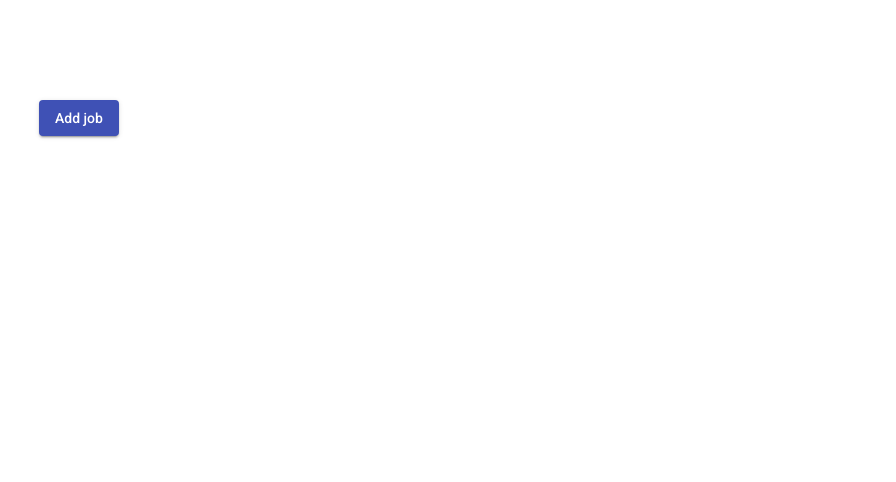
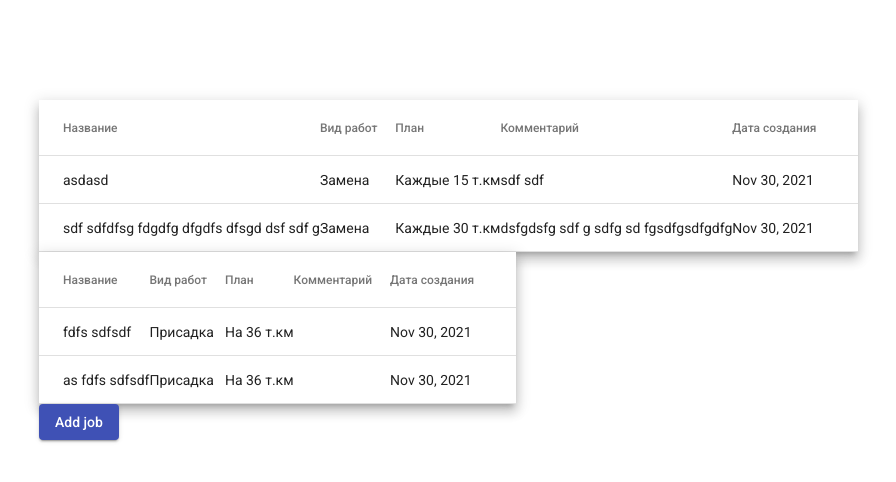
Before and after one commit to GorelovNA/tiguan-service-bar, an Angular app: page / in a window 1280 px wide. Shown: the top 482 px of the page, without its empty margins (1-897 px from the left). Built offline with nearby package versions, Linux system fonts and the light colour scheme.

Commit message:
add tables

```diff
--- a/src/app/app.component.html
+++ b/src/app/app.component.html
@@ -1 +1,3 @@
+<app-job-list *ngIf="jobList?.length" [jobs]="jobList"></app-job-list>
+
 <button mat-raised-button color="primary" (click)="add()">Add job</button>
--- a/src/app/app.component.ts
+++ b/src/app/app.component.ts
@@ -1,22 +1,45 @@
-import { Component } from '@angular/core';
+import { Component, OnInit } from '@angular/core';
 import { MatDialog } from '@angular/material/dialog';
+import { AppService } from './app.service';
 import { JobEditDialogComponent } from './job-edit-dialog/job-edit-dialog.component';
+import { Job } from './shared/job.interface';
+import { filter } from 'rxjs/operators';
 
 @Component({
     selector: 'app-root',
     templateUrl: './app.component.html',
     styleUrls: ['./app.component.scss']
 })
-export class AppComponent {
+export class AppComponent implements OnInit {
     title = 'tiguan-service-bar';
 
-    constructor(private dialog: MatDialog) {}
+    jobList: Job[] = [];
+
+    constructor(
+        private dialog: MatDialog,
+        private appService: AppService
+    ) { }
+
+    ngOnInit() {
+        this.appService.getList().subscribe(res => {
+            this.jobList = res;
+
+            console.log(res);
+        });
+    }
 
     add() {
         const dialogRef = this.dialog.open(JobEditDialogComponent);
 
-        dialogRef.afterClosed().subscribe(result => {
-          console.log(`Dialog result: `, JSON.stringify(result));
-        });
+        dialogRef.afterClosed().pipe(
+            filter(r => !!r)
+        )
+            .subscribe(result => {
+                console.log(`Dialog result: `, JSON.stringify(result));
+                this.jobList = [
+                    ...this.jobList,
+                    result
+                ];
+            });
     }
 }
--- a/src/app/app.module.ts
+++ b/src/app/app.module.ts
@@ -42,6 +42,7 @@ import { MatInputModule } from '@angular/material/input';
 import { MatDialogModule } from '@angular/material/dialog';
 import { MatIconModule } from '@angular/material/icon';
 import { FormsModule, ReactiveFormsModule } from '@angular/forms';
+import { HttpClientModule } from '@angular/common/http';
 
 
 const MATERIAL = [
@@ -91,6 +92,7 @@ const MATERIAL = [
   imports: [
     BrowserModule,
     BrowserAnimationsModule,
+    HttpClientModule,
     FormsModule,
     ReactiveFormsModule,
     ...MATERIAL
--- a/src/app/app.service.ts
+++ b/src/app/app.service.ts
@@ -1,9 +1,16 @@
+import { HttpClient } from '@angular/common/http';
 import { Injectable } from '@angular/core';
+import { Observable } from 'rxjs';
+import { Job } from './shared/job.interface';
 
 @Injectable({
-  providedIn: 'root'
+    providedIn: 'root'
 })
 export class AppService {
 
-  constructor() { }
+    constructor(private http: HttpClient) { }
+
+    getList(): Observable<Job[]> {
+        return this.http.get<Job[]>('assets/json/base.json');
+    }
 }
--- a/src/app/job-list/job-list.component.html
+++ b/src/app/job-list/job-list.component.html
@@ -1 +1,92 @@
-<p>job-list works!</p>
+<table mat-table [dataSource]="kmJobs" #table1 matSort
+    class="mat-elevation-z8">
+
+  <ng-container matColumnDef="title">
+    <th mat-header-cell *matHeaderCellDef mat-sort-header sortActionDescription="Sort by title">
+     Название
+    </th>
+    <td mat-cell *matCellDef="let element"> {{element.title}} </td>
+  </ng-container>
+
+  <ng-container matColumnDef="colorType">
+    <th mat-header-cell *matHeaderCellDef mat-sort-header sortActionDescription="Sort by colorType">
+      Вид работ
+    </th>
+    <td mat-cell *matCellDef="let element"> {{ element.colorType === colorType.Prisadka ? 'Присадка' : 'Замена' }} </td>
+  </ng-container>
+
+  <ng-container matColumnDef="planValue">
+    <th mat-header-cell *matHeaderCellDef mat-sort-header sortActionDescription="Sort by planValue">
+      План
+    </th>
+    <td mat-cell *matCellDef="let element">
+        {{ element.justOnce ? 'На' : 'Каждые' }}
+        {{element.planValue}} т.км
+    </td>
+  </ng-container>
+
+  <ng-container matColumnDef="description">
+    <th mat-header-cell *matHeaderCellDef mat-sort-header sortActionDescription="Sort by description">
+      Комментарий
+    </th>
+    <td mat-cell *matCellDef="let element"> {{element.description}} </td>
+  </ng-container>
+
+  <ng-container matColumnDef="createDate">
+    <th mat-header-cell *matHeaderCellDef mat-sort-header sortActionDescription="Sort by createDate">
+      Дата создания
+    </th>
+    <td mat-cell *matCellDef="let element"> {{element.createDate | date}} </td>
+  </ng-container>
+
+
+  <tr mat-header-row *matHeaderRowDef="displayedColumns"></tr>
+  <tr mat-row *matRowDef="let row; columns: displayedColumns;"></tr>
+</table>
+
+
+<table mat-table [dataSource]="timeJobs" #table2 matSort
+    class="mat-elevation-z8">
+
+  <ng-container matColumnDef="title">
+    <th mat-header-cell *matHeaderCellDef mat-sort-header sortActionDescription="Sort by title">
+     Название
+    </th>
+    <td mat-cell *matCellDef="let element"> {{element.title}} </td>
+  </ng-container>
+
+  <ng-container matColumnDef="colorType">
+    <th mat-header-cell *matHeaderCellDef mat-sort-header sortActionDescription="Sort by colorType">
+      Вид работ
+    </th>
+    <td mat-cell *matCellDef="let element"> {{ element.colorType === colorType.Prisadka ? 'Присадка' : 'Замена' }} </td>
+  </ng-container>
+
+  <ng-container matColumnDef="planValue">
+    <th mat-header-cell *matHeaderCellDef mat-sort-header sortActionDescription="Sort by planValue">
+      План
+    </th>
+    <td mat-cell *matCellDef="let element">
+        {{ element.justOnce ? 'На' : 'Каждые' }}
+        {{element.planValue}} т.км
+    </td>
+  </ng-container>
+
+  <ng-container matColumnDef="description">
+    <th mat-header-cell *matHeaderCellDef mat-sort-header sortActionDescription="Sort by description">
+      Комментарий
+    </th>
+    <td mat-cell *matCellDef="let element"> {{element.description}} </td>
+  </ng-container>
+
+  <ng-container matColumnDef="createDate">
+    <th mat-header-cell *matHeaderCellDef mat-sort-header sortActionDescription="Sort by createDate">
+      Дата создания
+    </th>
+    <td mat-cell *matCellDef="let element"> {{element.createDate | date}} </td>
+  </ng-container>
+
+
+  <tr mat-header-row *matHeaderRowDef="displayedColumns"></tr>
+  <tr mat-row *matRowDef="let row; columns: displayedColumns;"></tr>
+</table>
--- a/src/app/job-list/job-list.component.ts
+++ b/src/app/job-list/job-list.component.ts
@@ -1,15 +1,39 @@
-import { Component, OnInit } from '@angular/core';
+import { Component, Input, OnInit, ViewChild } from '@angular/core';
+import { MatSort } from '@angular/material/sort';
+import { MatTableDataSource } from '@angular/material/table';
+import { ColorType, Job, JobType } from '../shared/job.interface';
 
 @Component({
-  selector: 'app-job-list',
-  templateUrl: './job-list.component.html',
-  styleUrls: ['./job-list.component.scss']
+    selector: 'app-job-list',
+    templateUrl: './job-list.component.html',
+    styleUrls: ['./job-list.component.scss']
 })
+// @ts-ignore
 export class JobListComponent implements OnInit {
+    @Input() set jobs(res: Job[]) {
+        this.timeJobs = new MatTableDataSource(res.filter(r => r.type === JobType.Time));
+        this.kmJobs = new MatTableDataSource(res.filter(r => r.type === JobType.Km));
+    }
 
-  constructor() { }
+    // @ts-ignore
+    timeJobs: MatTableDataSource<Job>;
+    // @ts-ignore
+    kmJobs: MatTableDataSource<Job>;
 
-  ngOnInit(): void {
-  }
+
+    displayedColumns: string[] = ['title', 'colorType', 'planValue', 'description', 'createDate'];
+
+    colorType = ColorType;
+
+    // @ts-ignore
+    // @ViewChild(MatSort) sort1: MatSort;
+    @ViewChild('table1', { static: false, read: MatSort }) sort1: MatSort;
+    // @ts-ignore
+    @ViewChild('table2', { static: false, read: MatSort }) sort2: MatSort;
+
+    ngAfterViewInit() {
+      this.kmJobs.sort = this.sort1;
+      this.timeJobs.sort = this.sort2;
+    }
 
 }
--- a/src/app/assets/json/base.json
+++ b/src/assets/json/base.json
@@ -18,6 +18,15 @@
         "createDate": "2021-11-30T17:30:30.670Z"
     },
     {
+        "title": "as fdfs sdfsdf",
+        "type": 0,
+        "colorType": 0,
+        "planValue": 36,
+        "description": "",
+        "justOnce": true,
+        "createDate": "2021-11-30T17:30:30.670Z"
+    },
+    {
         "title": "sdf sdfdfsg fdgdfg dfgdfs dfsgd dsf sdf g",
         "type": 1,
         "colorType": 1,
```
